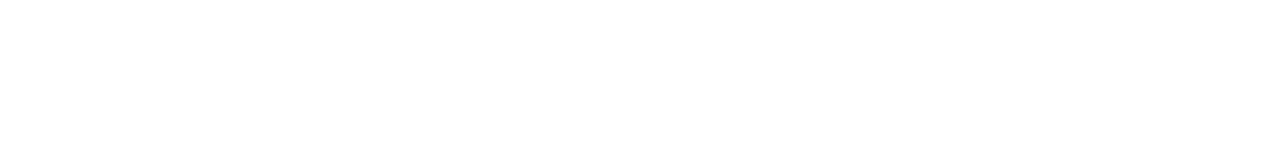
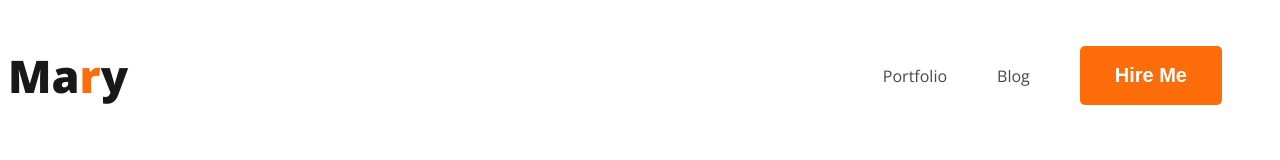
Before and after one commit to nasim8382/web-developer-portfolio, a plain HTML site: page index.html in a window 1280 px wide. Drawn offline with nearby package versions, Linux system fonts and the light colour scheme.

Commit message:
Navbar added

```diff
--- a/index.html
+++ b/index.html
@@ -4,8 +4,29 @@
     <meta charset="UTF-8">
     <meta name="viewport" content="width=device-width, initial-scale=1.0">
     <title>Developer Portfolio</title>
+    <link rel="preconnect" href="https://fonts.googleapis.com">
+    <link rel="preconnect" href="https://fonts.gstatic.com" crossorigin>
+    <link href="https://fonts.googleapis.com/css2?family=Open+Sans:ital,wght@0,300..800;1,300..800&display=swap" rel="stylesheet">
+    <link rel="stylesheet" href="style.css">
 </head>
 <body>
+    <header>
+        <nav>
+            <h2 class="nav-title">Ma<span class="orange-color">r</span>y</h2>
+            <ul>
+                <li><a href="">Portfolio</a></li>
+                <li><a href="">Blog</a></li>
+                <li><button class="primary-btn">Hire Me</button></li>
+            </ul>
+        </nav>
+    </header>
 
+    <main>
+
+    </main>
+
+    <footer>
+
+    </footer>
 </body>
 </html>
--- /dev/null
+++ b/style.css
@@ -0,0 +1,45 @@
+body{
+    font-family: "Open Sans", sans-serif;
+}
+
+/* nav related styles */
+nav{
+    display: flex;
+    justify-content: space-between;
+    align-items: center;
+}
+
+.nav-title{
+    font-size: 45px;
+    font-weight: 800;
+    color: #181818;
+}
+
+.orange-color{
+    color: #FD6E0A;
+}
+
+nav > ul{
+    display: flex;
+    align-items: center;
+}
+
+nav li{
+    list-style: none;
+    margin-right: 50px;
+}
+
+nav a{
+    text-decoration: none;
+    color: #474747;
+}
+
+.primary-btn{
+    color: white;
+    background-color: #FD6E0A;
+    border-radius: 5px;
+    padding: 18px 35px;
+    border: none;
+    font-weight: 700;
+    font-size: 20px;
+}
```
